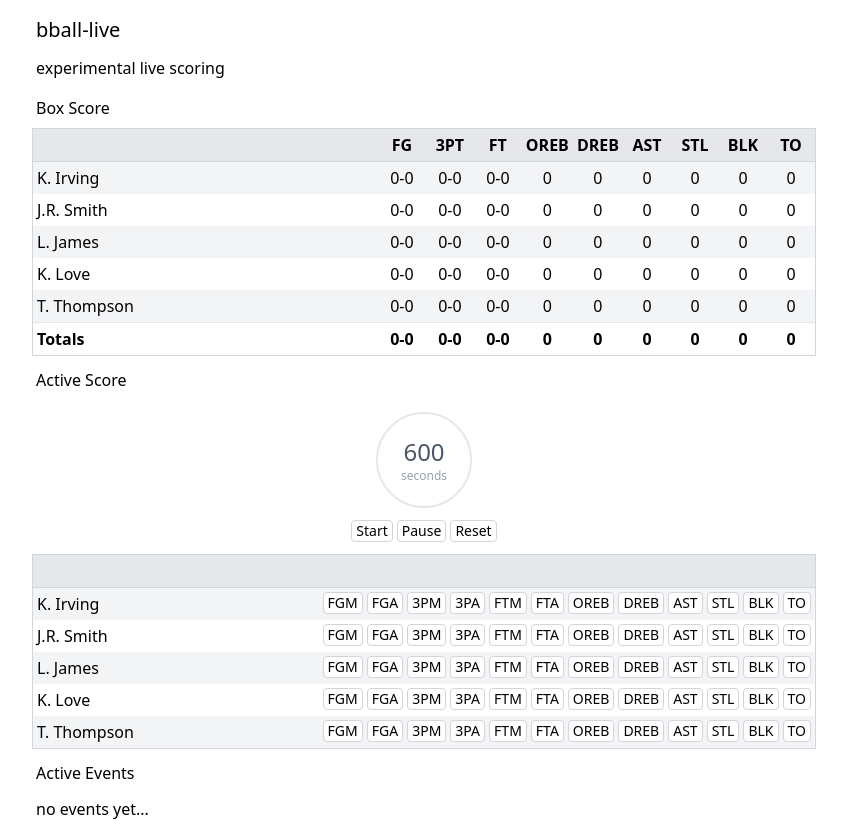
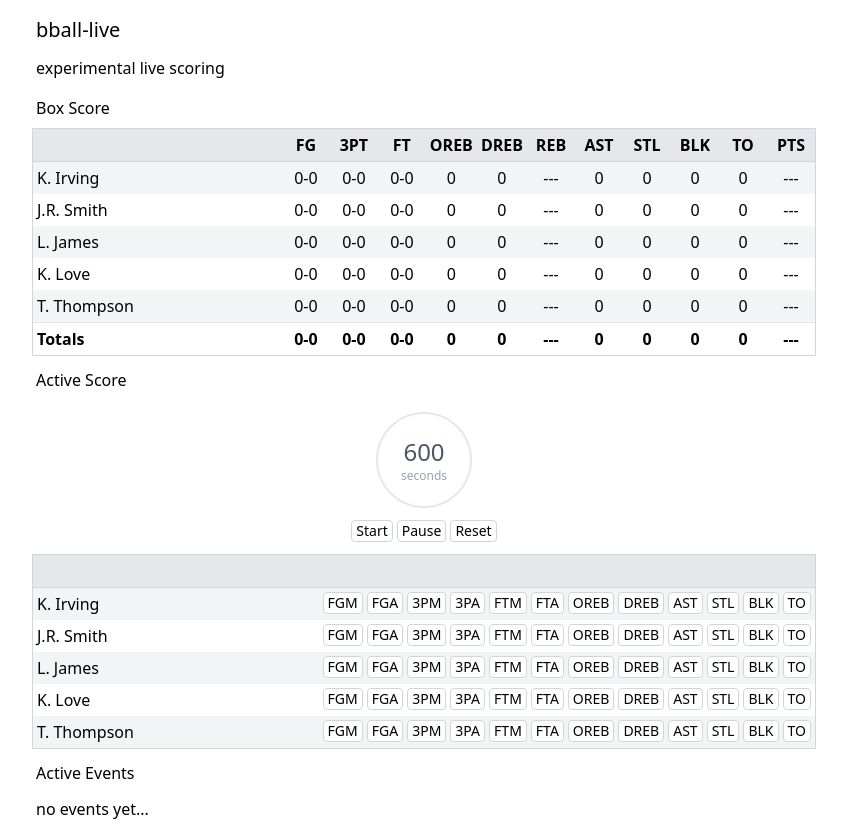
Before and after one commit to ober9k/bball-live, an Angular app: page / in a window 1280 px wide. Shown: the whole page, without its empty margins (216-1063 px from the left). Built offline with nearby package versions, Linux system fonts and the light colour scheme.

Commit message:
Added placeholders for rebounds and points

```diff
--- a/src/app/components/box-score-table/box-score-table.html
+++ b/src/app/components/box-score-table/box-score-table.html
@@ -8,10 +8,12 @@
       <th class="w-12 p-1 text-center">FT</th>
       <th class="w-12 p-1 text-center">OREB</th>
       <th class="w-12 p-1 text-center">DREB</th>
+      <th class="w-12 p-1 text-center">REB</th>
       <th class="w-12 p-1 text-center">AST</th>
       <th class="w-12 p-1 text-center">STL</th>
       <th class="w-12 p-1 text-center">BLK</th>
       <th class="w-12 p-1 text-center">TO</th>
+      <th class="w-12 p-1 text-center">PTS</th>
     </tr>
     </thead>
     <tbody>
@@ -31,10 +33,12 @@
           </td>
           <td class="w-12 p-1 text-center">{{ playerStatsLog.stats.offRebounds }}</td>
           <td class="w-12 p-1 text-center">{{ playerStatsLog.stats.defRebounds }}</td>
+          <td class="w-12 p-1 text-center">---</td>
           <td class="w-12 p-1 text-center">{{ playerStatsLog.stats.assists }}</td>
           <td class="w-12 p-1 text-center">{{ playerStatsLog.stats.steals }}</td>
           <td class="w-12 p-1 text-center">{{ playerStatsLog.stats.blocks }}</td>
           <td class="w-12 p-1 text-center">{{ playerStatsLog.stats.turnovers }}</td>
+          <td class="w-12 p-1 text-center">---</td>
         </tr>
       }
     </tbody>
@@ -52,10 +56,12 @@
       </th>
       <th class="w-12 p-1 text-center">{{ playerStatsTotals().offRebounds }}</th>
       <th class="w-12 p-1 text-center">{{ playerStatsTotals().defRebounds }}</th>
+      <th class="w-12 p-1 text-center">---</th>
       <th class="w-12 p-1 text-center">{{ playerStatsTotals().assists }}</th>
       <th class="w-12 p-1 text-center">{{ playerStatsTotals().steals }}</th>
       <th class="w-12 p-1 text-center">{{ playerStatsTotals().blocks }}</th>
       <th class="w-12 p-1 text-center">{{ playerStatsTotals().turnovers }}</th>
+      <th class="w-12 p-1 text-center">---</th>
     </tr>
     </tfoot>
   </table>
```
